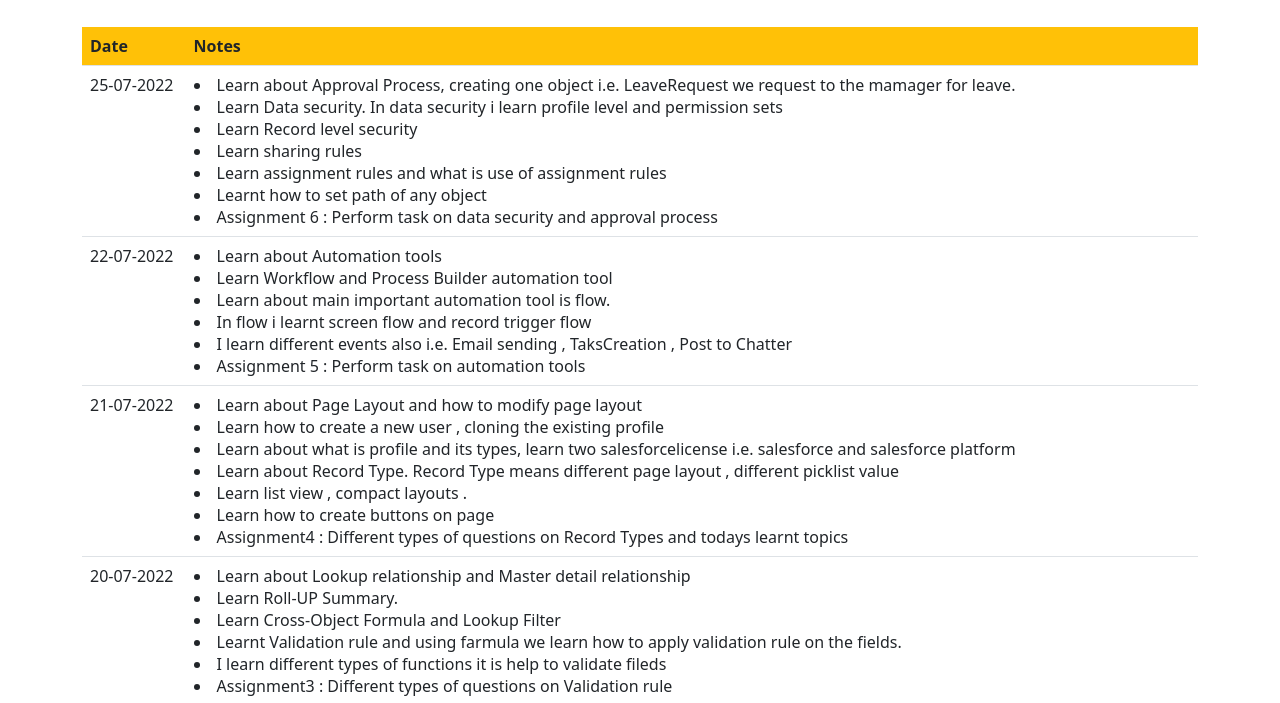
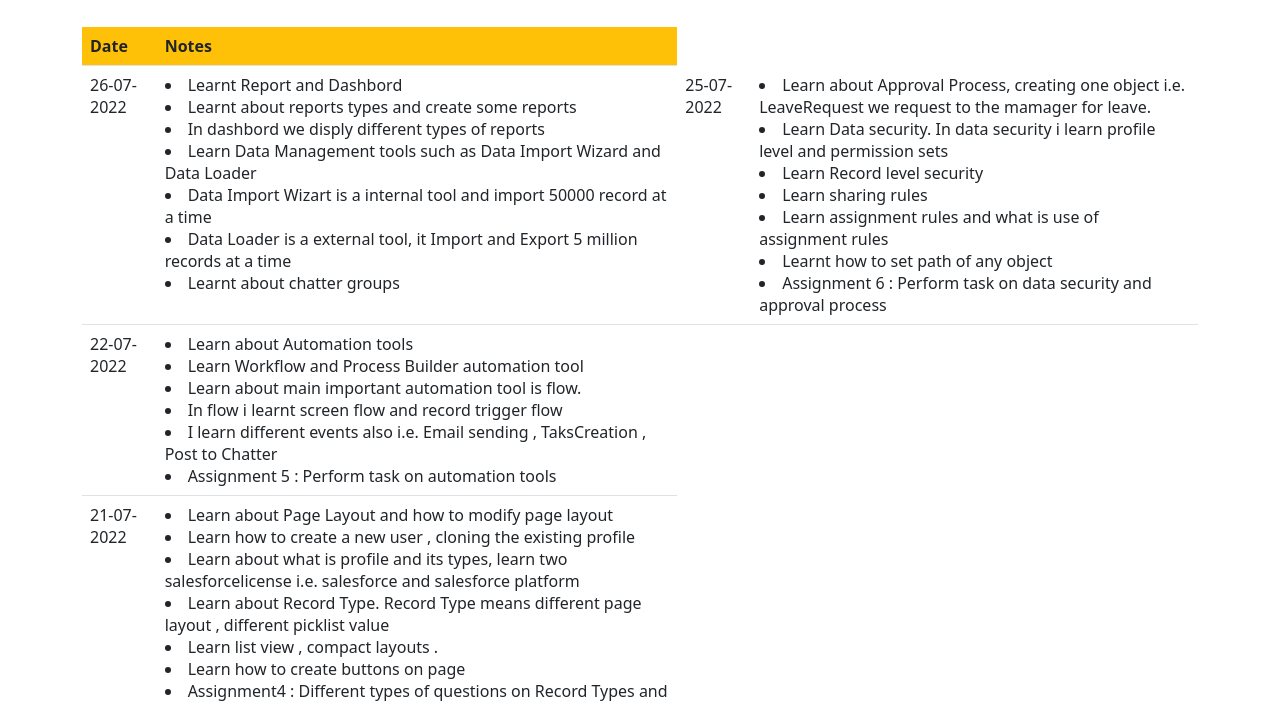
Before and after one commit to lucky-mrk/lucky-mrk.github.io, a plain HTML site: page Journal.html in a window 1280 px wide. Shown: the part 53-756 px from the top of the page. Drawn offline with nearby package versions, Linux system fonts and the light colour scheme.

Commit message:
Add files via upload

```diff
--- a/Journal.html
+++ b/Journal.html
@@ -18,6 +18,15 @@
 			</thead>
 			<tbody>
 			<tr>
+			<td>26-07-2022</td>
+					<td>
+						<li>Learnt Report and Dashbord</li>
+						<li>Learnt about reports types and create some reports</li>
+						<li>In dashbord we disply different types of reports</li>
+						<li>Learn Data Management tools such as Data Import Wizard and Data Loader</li>
+						<li>Data Import Wizart is a internal tool and import 50000 record at a time</li>
+						<li>Data Loader is a external tool, it Import and Export 5 million records at a time</li>
+						<li>Learnt about chatter groups</li>
 					<td>25-07-2022</td>
 					<td>
 						<li>Learn about Approval Process, creating one object i.e. LeaveRequest we request to the mamager for leave.</li>
```
